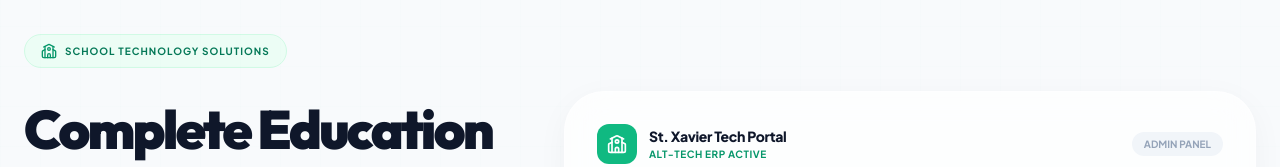
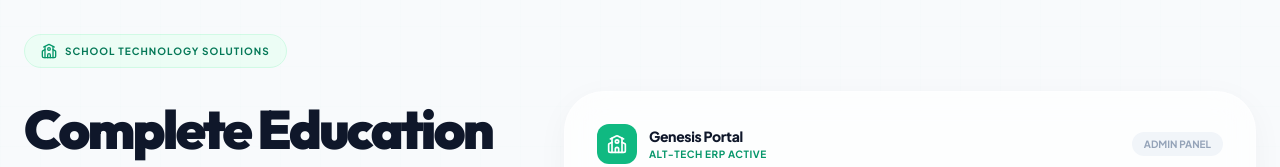
Before and after one commit to srinivas191206/Edu-Alt-Tech-website, a React (Vite) app: page /teacher-panel in a window 1280 px wide. Shown: the part 3040-3207 px from the top of the page. Built offline with nearby package versions, Linux system fonts and the light colour scheme; no server answers.

Commit message:
rename St. Xavier Tech Portal to Genesis Portal

```diff
--- a/pages/Home.tsx
+++ b/pages/Home.tsx
@@ -438,7 +438,7 @@ const Home: React.FC = () => {
                       <School className="w-4 h-4 sm:w-5 sm:h-5" />
                     </div>
                     <div>
-                      <h4 className="text-xs sm:text-sm font-black text-slate-900 tracking-tight">St. Xavier Tech Portal</h4>
+                      <h4 className="text-xs sm:text-sm font-black text-slate-900 tracking-tight">Genesis Portal</h4>
                       <span className="text-[9px] sm:text-[10px] text-emerald-600 font-bold uppercase tracking-wider block">Alt-Tech ERP Active</span>
                     </div>
                   </div>
```
